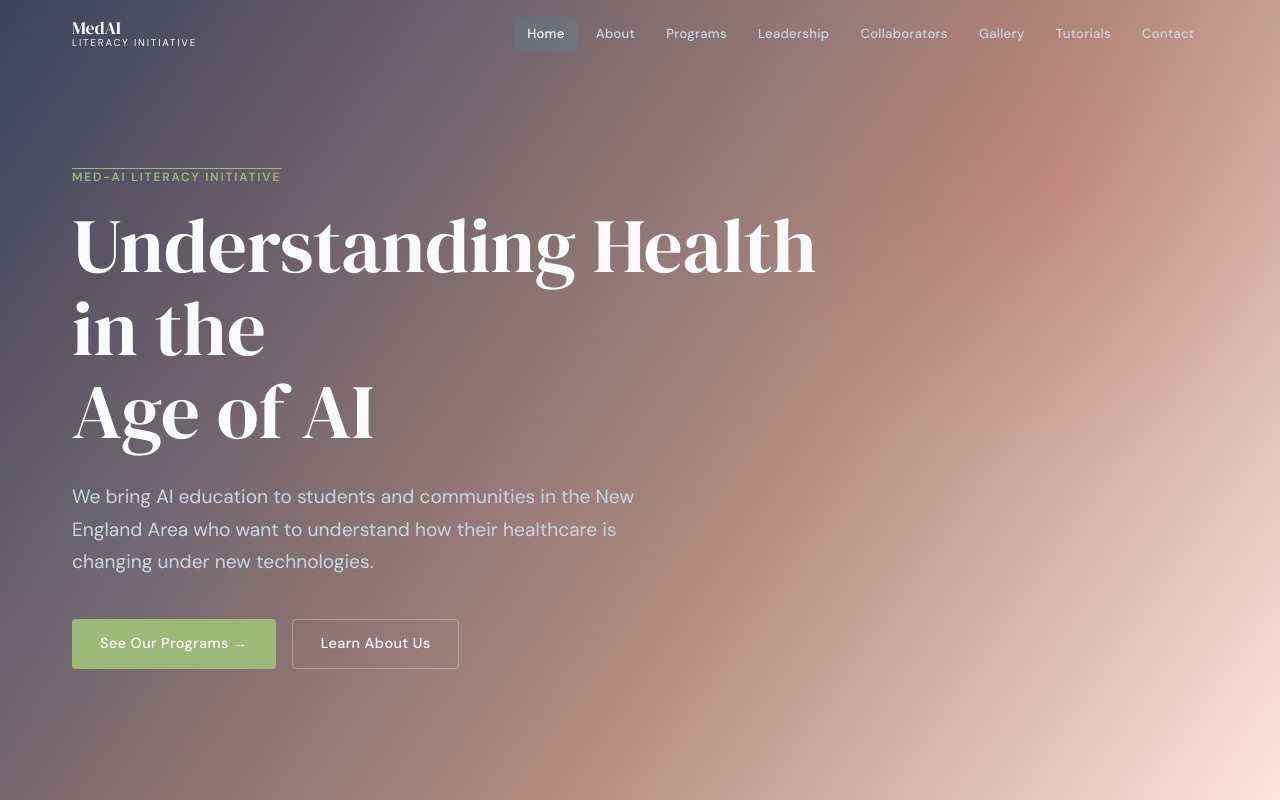
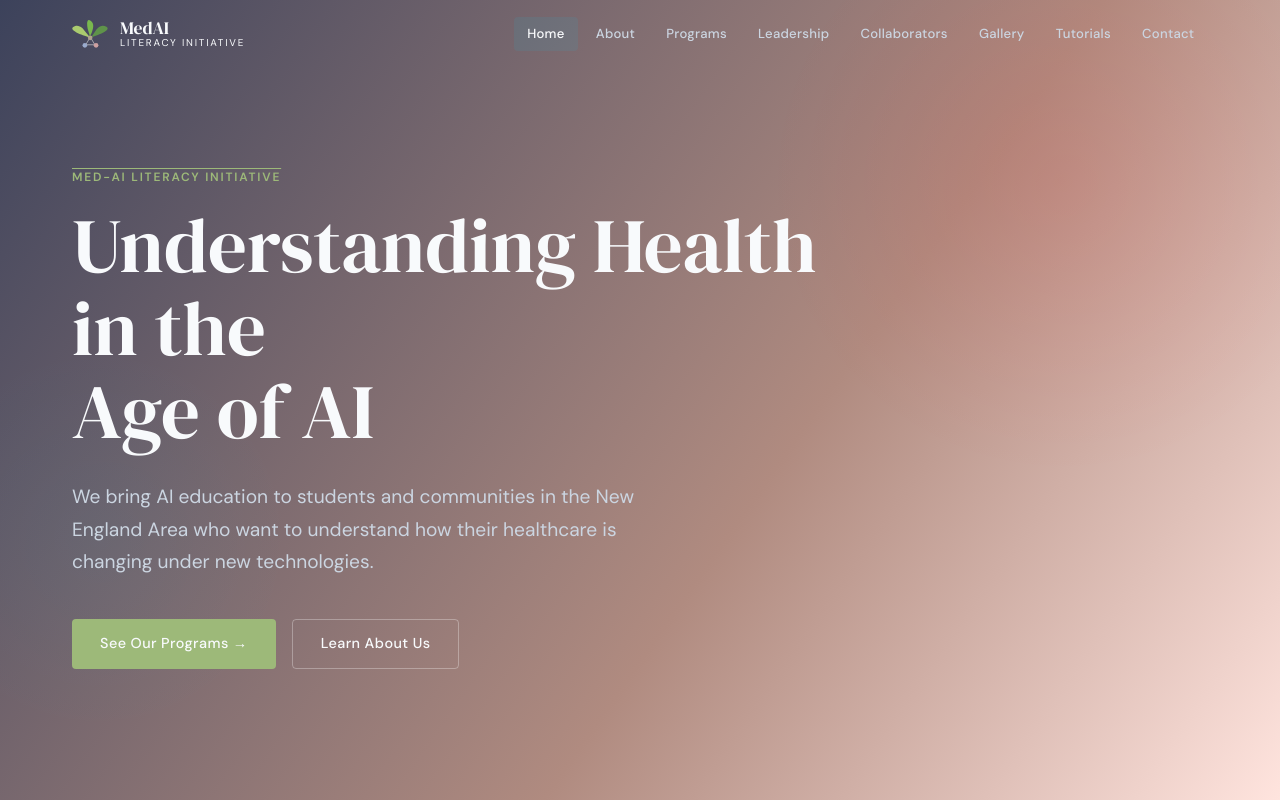
Before and after one commit to malindalu/MedAILiteracyInitiative, a Next.js app: page / in a window 1280 px wide. Shown: the top 800 px of the page. Built offline with nearby package versions, Linux system fonts and the light colour scheme.

Commit message:
add logo

```diff
--- a/components/Footer.tsx
+++ b/components/Footer.tsx
@@ -15,8 +15,19 @@ export default function Footer() {
         <div style={{ display: "grid", gridTemplateColumns: "1fr 1fr 1fr", gap: "3rem", marginBottom: "3rem" }}>
           {/* Brand */}
           <div>
-            <div style={{ fontFamily: "var(--font-display)", color: "var(--cream-light)", fontSize: "1.4rem", marginBottom: "0.75rem" }}>
-              MedAI Literacy Initiative
+            <div style={{ display: "flex", alignItems: "center", gap: "0.75rem", marginBottom: "0.75rem" }}>
+              <svg width="36" height="28" viewBox="0 0 114 90" fill="none" xmlns="http://www.w3.org/2000/svg">
+                <path d="M72.6992 79.5981H43.3008L58 54.808L72.6992 79.5981Z" stroke="#D9D9D9" strokeWidth="2"/>
+                <path d="M3.05811 22.6993C-15.7043 35.301 58 56.8481 58 56.8481L37.5 31.8481C37.5 31.8481 21.8206 10.0976 3.05811 22.6993Z" fill="#AACB6F"/>
+                <path d="M110 21.8481C130.056 34.4498 61 55.3481 61 55.3481L75.5 33.8481C75.5 33.8481 89.9436 9.24644 110 21.8481Z" fill="#5F934A"/>
+                <path d="M60 2.84808C78.439 16.2788 56.6771 52.3195 56.6771 52.3195L49.5 27.8482C49.5 27.8482 41.561 -10.5826 60 2.84808Z" fill="#79B84E"/>
+                <circle cx="57.5" cy="57.3481" r="7.5" fill="#AFA18C"/>
+                <circle cx="76.5" cy="81.3481" r="7.5" fill="#CEA1A1"/>
+                <circle cx="40.5" cy="81.3481" r="7.5" fill="#9AABCD"/>
+              </svg>
+              <div style={{ fontFamily: "var(--font-display)", color: "var(--cream-light)", fontSize: "1.4rem" }}>
+                MedAI Literacy Initiative
+              </div>
             </div>
             <p style={{ color: "var(--gray-light)", fontSize: "0.875rem", lineHeight: 1.7, maxWidth: "280px" }}>
               {site.description}
--- a/components/Navbar.tsx
+++ b/components/Navbar.tsx
@@ -30,16 +30,28 @@ export default function Navbar() {
       }}
     >
       <div className="container" style={{ display: "flex", alignItems: "center", justifyContent: "space-between", height: "68px" }}>
-        {/* Logo */}
-        <Link href="/" style={{ display: "flex", flexDirection: "column", gap: "1px" }}>
+        <Link href="/" style={{ display: "flex", alignItems: "center", gap: "0.75rem" }}>
+          {/* SVG logo */}
+          <svg width="36" height="28" viewBox="0 0 114 90" fill="none" xmlns="http://www.w3.org/2000/svg">
+            <path d="M72.6992 79.5981H43.3008L58 54.808L72.6992 79.5981Z" stroke="#D9D9D9" strokeWidth="2"/>
+            <path d="M3.05811 22.6993C-15.7043 35.301 58 56.8481 58 56.8481L37.5 31.8481C37.5 31.8481 21.8206 10.0976 3.05811 22.6993Z" fill="#AACB6F"/>
+            <path d="M110 21.8481C130.056 34.4498 61 55.3481 61 55.3481L75.5 33.8481C75.5 33.8481 89.9436 9.24644 110 21.8481Z" fill="#5F934A"/>
+            <path d="M60 2.84808C78.439 16.2788 56.6771 52.3195 56.6771 52.3195L49.5 27.8482C49.5 27.8482 41.561 -10.5826 60 2.84808Z" fill="#79B84E"/>
+            <circle cx="57.5" cy="57.3481" r="7.5" fill="#AFA18C"/>
+            <circle cx="76.5" cy="81.3481" r="7.5" fill="#CEA1A1"/>
+            <circle cx="40.5" cy="81.3481" r="7.5" fill="#9AABCD"/>
+          </svg>
+
+          {/* Wordmark */}
+          <div style={{ display: "flex", flexDirection: "column", gap: "1px" }}>
             <span style={{ fontFamily: "var(--font-display)", fontSize: "1.1rem", color: "var(--white)", lineHeight: 1 }}>
               MedAI
             </span>
             <span style={{ fontFamily: "var(--font-body)", fontSize: "0.62rem", letterSpacing: "0.18em", textTransform: "uppercase", color: "var(--white)", lineHeight: 1 }}>
               Literacy Initiative
             </span>
+          </div>
         </Link>
-
         {/* Desktop nav */}
         <nav style={{ display: "flex", gap: "0.25rem", alignItems: "center" }} className="desktop-nav">
           {nav.map((item) => {
```
Lines whose indentation alone changed are shown as unchanged.
